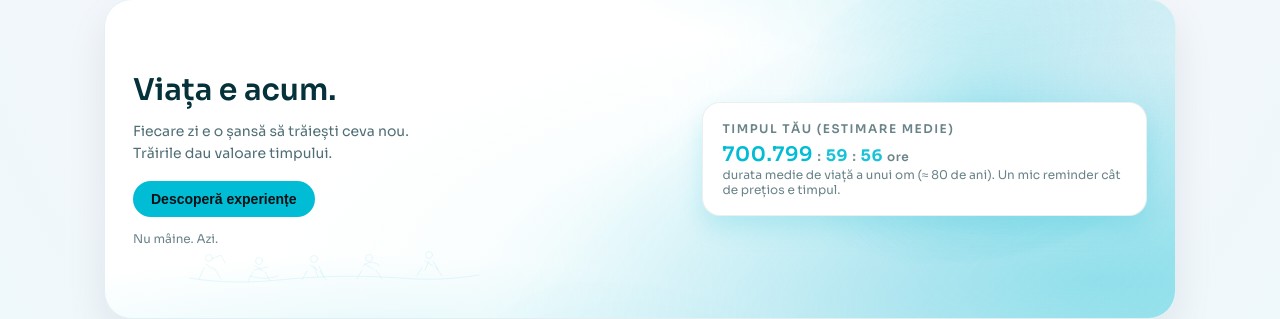
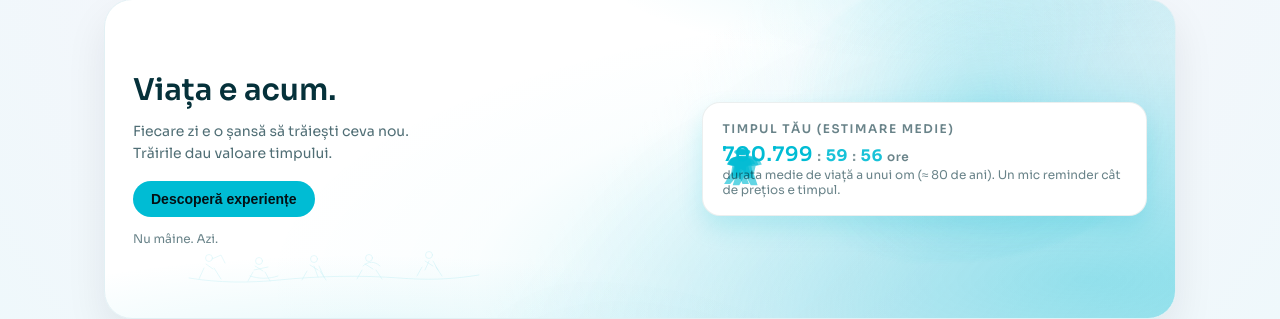
Before and after one commit to gabrielivadariu/livadai-web, a Next.js app: page /experiences in a window 1280 px wide. Shown: the part 128-447 px from the top of the page. Built offline with nearby package versions, Linux system fonts and the light colour scheme; no server answers.

Commit message:
feat(web): add subtle life silhouette to hero time card

```diff
--- a/app/(app)/experiences/experiences.module.css
+++ b/app/(app)/experiences/experiences.module.css
@@ -158,6 +158,46 @@
   box-shadow: 0 12px 24px rgba(var(--brand-rgb), 0.18);
   border: 1px solid rgba(5, 49, 58, 0.08);
   min-width: 240px;
+  position: relative;
+  overflow: hidden;
+  isolation: isolate;
+}
+
+.timerCard > *:not(.timerArt) {
+  position: relative;
+  z-index: 1;
+}
+
+.timerArt {
+  position: absolute;
+  inset: 0;
+  z-index: 0;
+  pointer-events: none;
+}
+
+.timerArtSvg {
+  position: absolute;
+  left: 10px;
+  right: 10px;
+  bottom: 6px;
+  width: calc(100% - 20px);
+  height: 64px;
+  color: rgba(var(--brand-rgb), 0.62);
+  overflow: visible;
+}
+
+.timerTraveler {
+  transform-origin: 0 0;
+}
+
+.timerStage {
+  fill: currentColor;
+}
+
+@media (prefers-reduced-motion: reduce) {
+  .timerArt {
+    display: none;
+  }
 }
 
 .timerLabel {
@@ -294,6 +334,10 @@
   .heroIllustration {
     display: none;
   }
+
+  .timerArtSvg {
+    height: 54px;
+  }
 }
 
 .card {
--- a/app/(app)/experiences/page.tsx
+++ b/app/(app)/experiences/page.tsx
@@ -46,6 +46,46 @@ type Experience = {
   seriesAvailableSlots?: number;
   seriesNextStartsAt?: string | null;
 };
+
+function TimeLifeSilhouette() {
+  return (
+    <div className={styles.timerArt} aria-hidden="true">
+      <svg className={styles.timerArtSvg} viewBox="0 0 280 92" preserveAspectRatio="none">
+        <g className={styles.timerTraveler}>
+          <animateTransform attributeName="transform" type="translate" values="12 60; 214 42" dur="16s" repeatCount="indefinite" />
+          <animate attributeName="opacity" values="0;0.16;0.16;0.08;0" keyTimes="0;0.08;0.72;0.9;1" dur="16s" repeatCount="indefinite" />
+          <g>
+            <animateTransform attributeName="transform" type="scale" values="0.44;1.16" dur="16s" repeatCount="indefinite" />
+
+            <g className={styles.timerStage}>
+              <animate attributeName="opacity" values="1;1;0;0" keyTimes="0;0.22;0.36;1" dur="16s" repeatCount="indefinite" />
+              <circle cx="18" cy="10" r="4.1" />
+              <path d="M18 16c-3.8 0-6.6 2.5-7.4 5.8l-1.2 5.3 4.5 2-1.8 15.2h3.8l2.2-9.9h.9l2.2 9.9h3.9l-1.9-15.2 4.7-2-1.3-5.3C24.8 18.5 22 16 18 16Z" />
+            </g>
+
+            <g className={styles.timerStage}>
+              <animate attributeName="opacity" values="0;0;1;1;0;0" keyTimes="0;0.16;0.28;0.44;0.58;1" dur="16s" repeatCount="indefinite" />
+              <circle cx="19" cy="10.2" r="4.3" />
+              <path d="M19 15.8c-4 0-7 2.5-7.8 5.9l-1.5 6.6 4.6 2.1-1.4 16.9h4l2.3-11.3h1.2l2.5 11.3h4l-1.5-16.9 4.7-2.1-1.5-6.6c-.8-3.4-3.8-5.9-7.6-5.9Z" />
+            </g>
+
+            <g className={styles.timerStage}>
+              <animate attributeName="opacity" values="0;0;1;1;0;0" keyTimes="0;0.4;0.52;0.72;0.86;1" dur="16s" repeatCount="indefinite" />
+              <circle cx="20" cy="9.8" r="4.5" />
+              <path d="M20 15.4c-4.2 0-7.6 2.7-8.4 6.4l-1.3 6.4 4.1 1.9 1.1 11.2-2.5 16.7h4.4l3-12.2h1.5L25 58h4.5L27 41.3l1.2-11.2 4.1-1.9-1.4-6.4c-.8-3.7-4-6.4-8-6.4Z" />
+            </g>
+
+            <g className={styles.timerStage} transform="translate(3 0) skewX(-8)">
+              <animate attributeName="opacity" values="0;0;1;1;0" keyTimes="0;0.66;0.8;0.9;1" dur="16s" repeatCount="indefinite" />
+              <circle cx="19" cy="10.6" r="4.3" />
+              <path d="M19 16.2c-3.6 0-6.7 2.3-7.6 5.7l-1.4 6 3.9 1.8.8 10.3-2.5 16.2h4.1l2.8-11.4h1.5l3.8 11.4h4.3l-4.4-14.2-.9-10.9 3.6-1.9-1.8-6.7c-.9-3.4-3.9-5.6-7.8-5.3Z" />
+            </g>
+          </g>
+        </g>
+      </svg>
+    </div>
+  );
+}
 
 const formatSeatsInfo = (item: Experience) => {
   const total = item.maxParticipants || 0;
@@ -302,6 +342,7 @@ function ExperiencesPageContent() {
         </div>
         <div className={`${styles.heroVisual} ${styles.fadeIn} ${styles.delay1}`}>
           <div className={styles.timerCard}>
+            <TimeLifeSilhouette />
             <div className={styles.timerLabel}>{t("hero_timer_label")}</div>
             <div className={styles.heroTimer}>
               {formattedHours}
```
